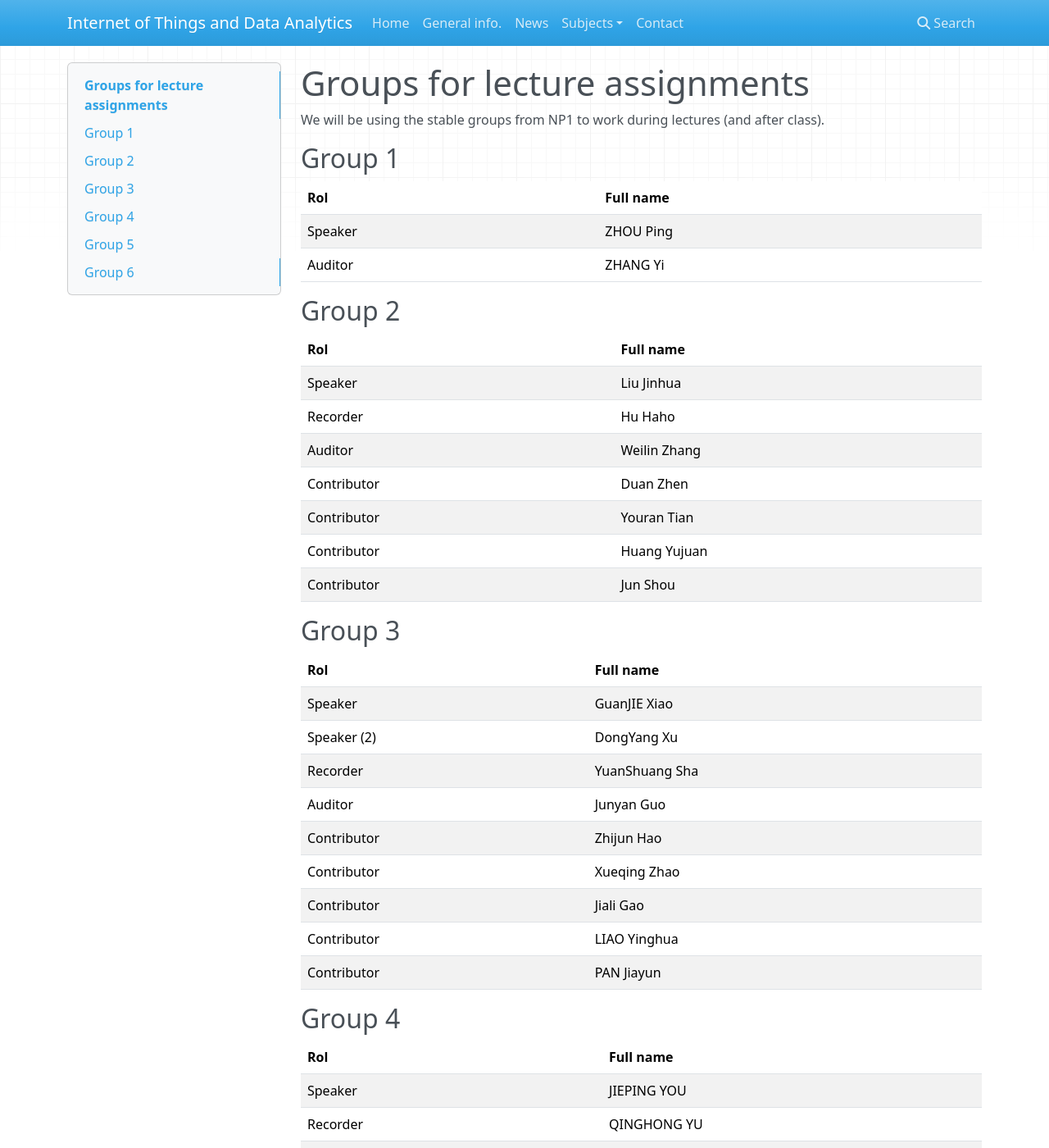
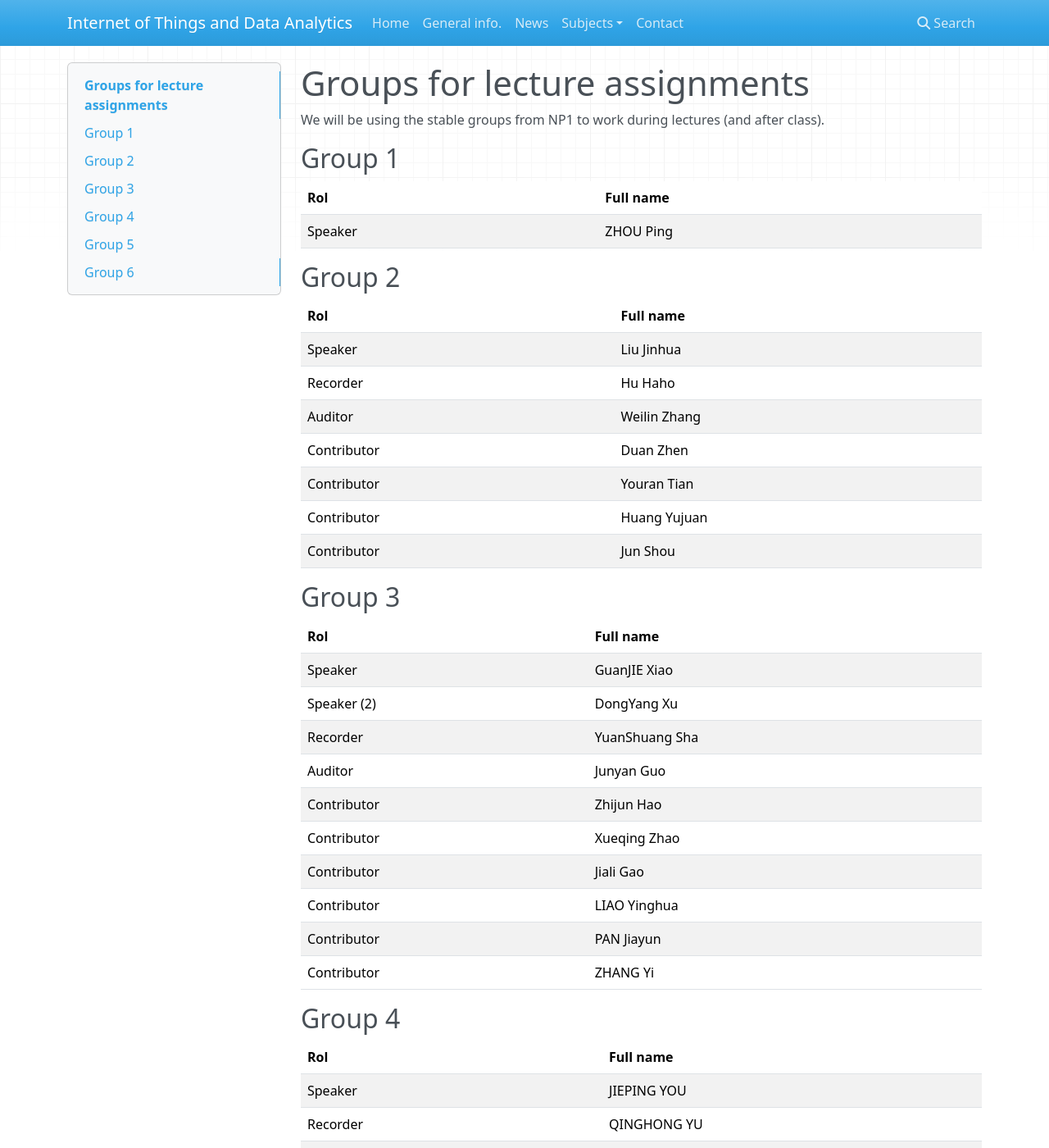
Before and after one commit to iot-da/iot-da.github.io, an MkDocs documentation site: the page built from docs/Subjects/NP1/groups.md, in a window 1280 px wide and 1400 px high. Shown: the whole window at 82% size. Built offline with MkDocs 1.6.1, drawn with Linux system fonts in a browser that asks for light colours; nearby versions of some CDN libraries.

Commit message:
NP1 actualización de grupos

```diff
--- a/docs/Subjects/NP1/groups.md
+++ b/docs/Subjects/NP1/groups.md
@@ -8,7 +8,6 @@ class).
 | Rol     | Full name  |
 |---------|------------|
 | Speaker | ZHOU Ping  |
-| Auditor | ZHANG  Yi  |
 
 
 
@@ -36,6 +35,7 @@ class).
 | Contributor | Jiali Gao      |
 | Contributor | LIAO  Yinghua  |
 | Contributor | PAN Jiayun     |
+| Contributor | ZHANG  Yi      |
 
 
 ## Group 4
```
